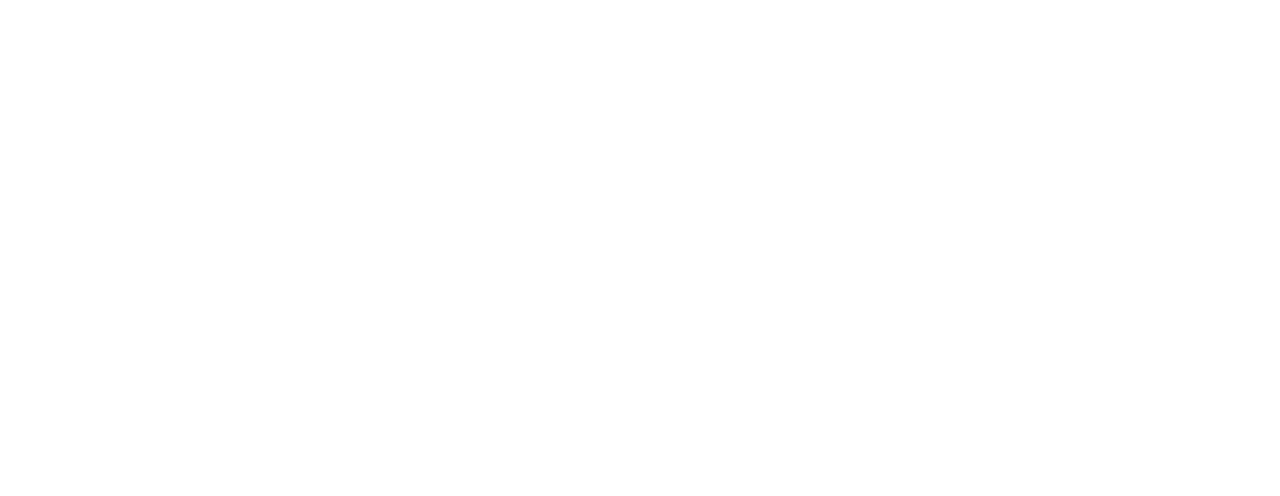
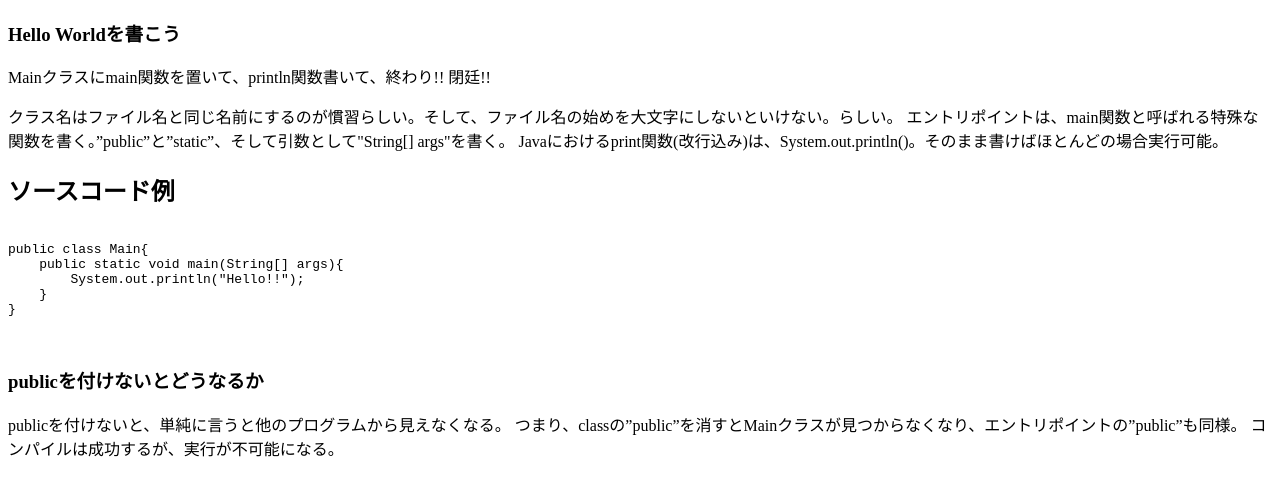
Before and after one commit to haruki7049/My_Java_cheatsheet, a plain HTML site: page index.html in a window 1280 px wide. Drawn offline with Linux system fonts and the light colour scheme.

Commit message:
added "Write_Hello-World" section

```diff
--- a/index.html
+++ b/index.html
@@ -5,4 +5,37 @@
         <title>Java チートシート</title>
         <meta charset="UTF-8">
     </head>
+    <body>
+        <main>
+            <section>
+                <section id="Write_Hello-World">
+                    <h1>Hello Worldを書こう</h1>
+                    <p>Mainクラスにmain関数を置いて、println関数書いて、終わり!! 閉廷!!</p>
+                    <p>
+                        クラス名はファイル名と同じ名前にするのが慣習らしい。そして、ファイル名の始めを大文字にしないといけない。らしい。
+                        エントリポイントは、main関数と呼ばれる特殊な関数を書く。”public”と”static”、そして引数として"String[] args"を書く。
+                        Javaにおけるprint関数(改行込み)は、System.out.println()。そのまま書けばほとんどの場合実行可能。
+                    </p>
+                    <h2>ソースコード例</h2>
+                    <pre>
+                        <code>
+public class Main{
+    public static void main(String[] args){
+        System.out.println("Hello!!");
+    }
+}
+                        </code>
+                    </pre>
+                </section>
+                <aside>
+                    <h3>publicを付けないとどうなるか</h3>
+                    <p>
+                        publicを付けないと、単純に言うと他のプログラムから見えなくなる。
+                        つまり、classの”public”を消すとMainクラスが見つからなくなり、エントリポイントの”public”も同様。
+                        コンパイルは成功するが、実行が不可能になる。
+                    </p>
+                </aside>
+            </section>
+        </main>
+    </body>
 </html>
```
